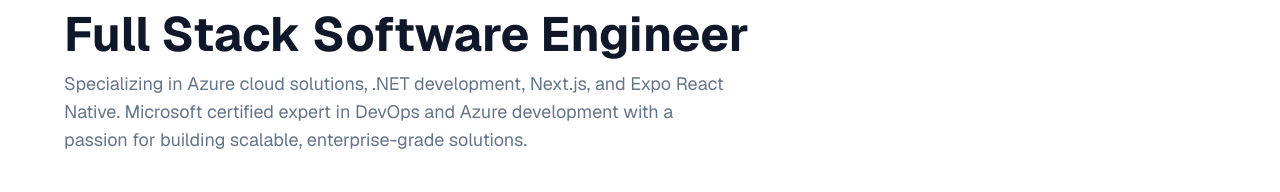
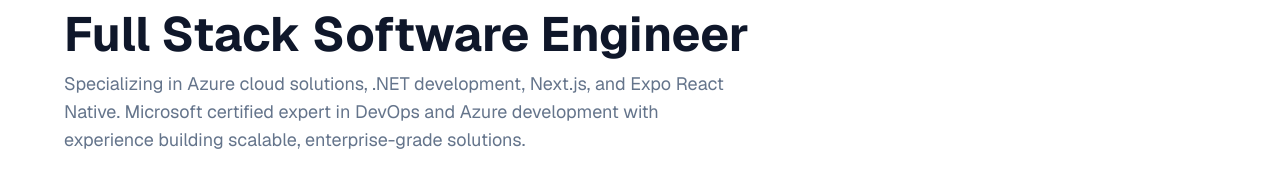
Before and after one commit to ross-slaney/rossslaney.com, a Next.js app: page / in a window 1280 px wide. Shown: the part 151-343 px from the top of the page. Built offline with nearby package versions, Linux system fonts and the light colour scheme; no server answers.

Commit message:
edit copy

```diff
--- a/app/page.tsx
+++ b/app/page.tsx
@@ -63,7 +63,7 @@
           <p className="text-lg text-muted-foreground max-w-2xl">
             Specializing in Azure cloud solutions, .NET development, Next.js,
             and Expo React Native. Microsoft certified expert in DevOps and
-            Azure development with a passion for building scalable,
+            Azure development with experience building scalable,
             enterprise-grade solutions.
           </p>
         </header>
```
